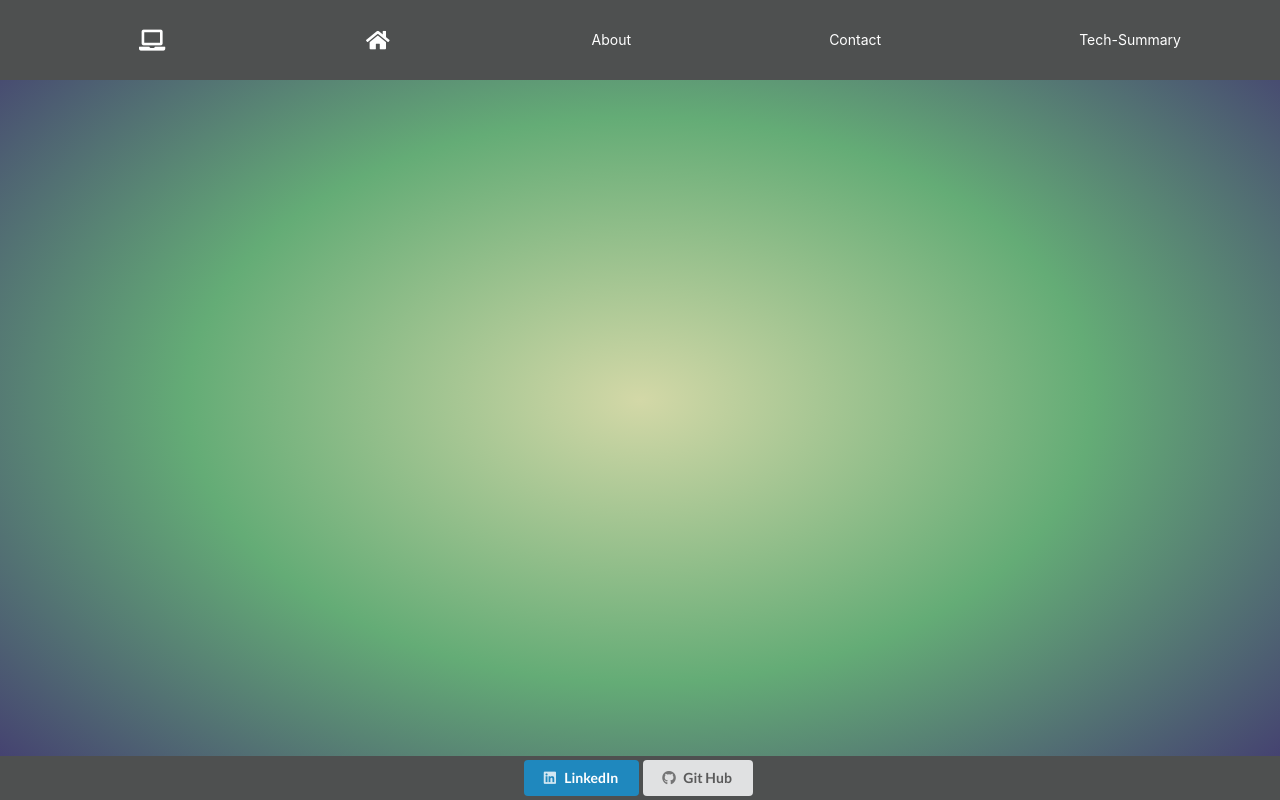
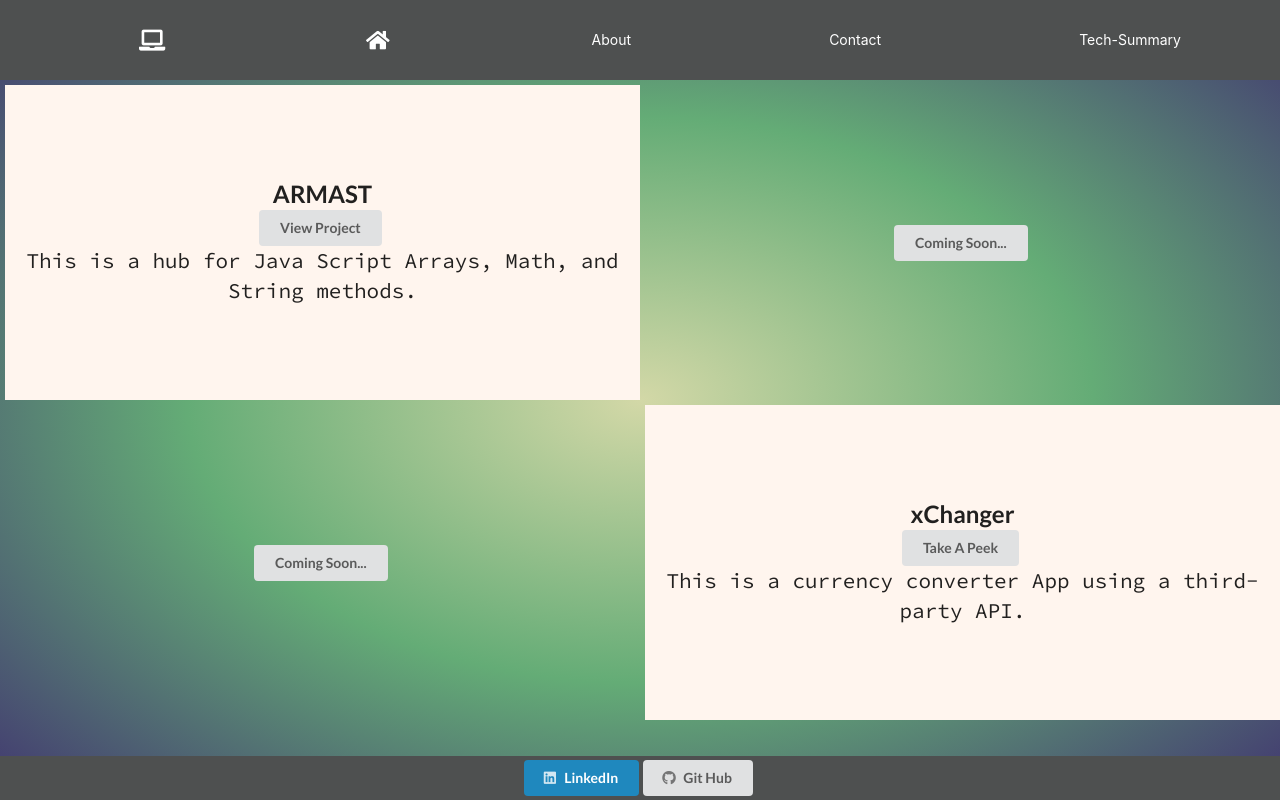
Before and after one commit to cliffordokpai/My-Website, a React (Create React App) app: page /projects in a window 1280 px wide. Built offline with nearby package versions, Linux system fonts and the light colour scheme; the HTML template or start-up script is replaced by a standard one.

Commit message:
projects component

```diff
--- a/src/App.js
+++ b/src/App.js
@@ -6,6 +6,7 @@ import TechSummary from './components/TechSummary';
 import Home from './components/Home';
 import Nav from './components/Nav';
 import Footer from './components/Footer';
+import Projects from './components/Projects';
 
 function App() {
   return (
@@ -17,6 +18,7 @@ function App() {
           <Route path='/about' component={About} />
           <Route path='/contact' component={Contact} />
           <Route path='/tech-summary' component={TechSummary} />
+          <Route path='/projects' component={Projects} />
         </Switch>
         <Footer />
       </div>
--- a/src/components/Contact.js
+++ b/src/components/Contact.js
@@ -1,5 +1,6 @@
 import React from 'react';
 import '../css/Contact.css';
+import { Link } from 'react-router-dom';
 
 function Contact() {
   return (
@@ -32,8 +33,14 @@ function Contact() {
         </div>
         <div>
           <button className='left floated ui button'>
-            SEND <i class='paper plane icon'></i>
+            SEND <i className='paper plane icon'></i>
           </button>
+
+          <Link to={'/projects'}>
+            <button className='left floated ui button'>
+              Click Here, to see some of my work.
+            </button>
+          </Link>
         </div>
       </div>
     </div>
--- /dev/null
+++ b/src/components/Projects.js
@@ -0,0 +1,66 @@
+import React from 'react';
+import '../css/Projects.css';
+import { Link } from 'react-router-dom';
+
+export default function Projects() {
+  return (
+    <div className='container'>
+      <div className='project-1'>
+        <div className='center'>
+          <span className='name'>
+            <h2>ARMAST</h2>
+          </span>
+          <Link target='_blank' to='//cliffdev-armast.netlify.com'>
+            <div class='ui animated fade button' tabindex='0'>
+              <div class='visible content'>View Project</div>
+              <div class='hidden content'>Click Now</div>
+            </div>
+          </Link>
+          <span className='about'>
+            <p>
+              This is a hub for Java Script Arrays, Math, and String methods.
+            </p>
+          </span>
+        </div>
+      </div>
+      <div className='project-2'>
+        <div className='center'>
+          <span className='name'>
+            <h2></h2>
+          </span>
+          <button className='ui button'>Coming Soon...</button>
+          <span className='about'>
+            <p></p>
+          </span>
+        </div>
+      </div>
+      <div className='project-3'>
+        <div className='center'>
+          <span className='name'>
+            <h4></h4>
+          </span>
+          <button className='ui button'>Coming Soon...</button>
+          <span className='about'>
+            <p></p>
+          </span>
+        </div>
+      </div>
+      <div className='project-4'>
+        <div className='center'>
+          <span className='name'>
+            <h2>xChanger</h2>
+          </span>
+          <Link target='_blank' to='//cliffdev-xChanger.netlify.com'>
+            <div class='ui animated fade button' tabindex='0'>
+              <div class='visible content'>Take A Peek</div>
+              <div class='hidden content'>Get In</div>
+            </div>
+          </Link>
+          <span className='about'>
+            <p>This is a currency converter App using a third-party API.</p>
+          </span>
+        </div>
+      </div>
+    </div>
+  );
+}
--- /dev/null
+++ b/src/css/Projects.css
@@ -0,0 +1,23 @@
+.container {
+  display: grid;
+  grid-template-columns: repeat(2, 50%);
+  grid-template-rows: repeat(2, 315px);
+  grid-gap: 5px;
+  margin: 5px;
+}
+
+.project-1,
+.project-4 {
+  background-color: seashell;
+  display: grid;
+}
+
+.center {
+  margin: auto;
+}
+
+.project-2,
+.project-3 {
+  background-color: transparent;
+  display: grid;
+}
```
